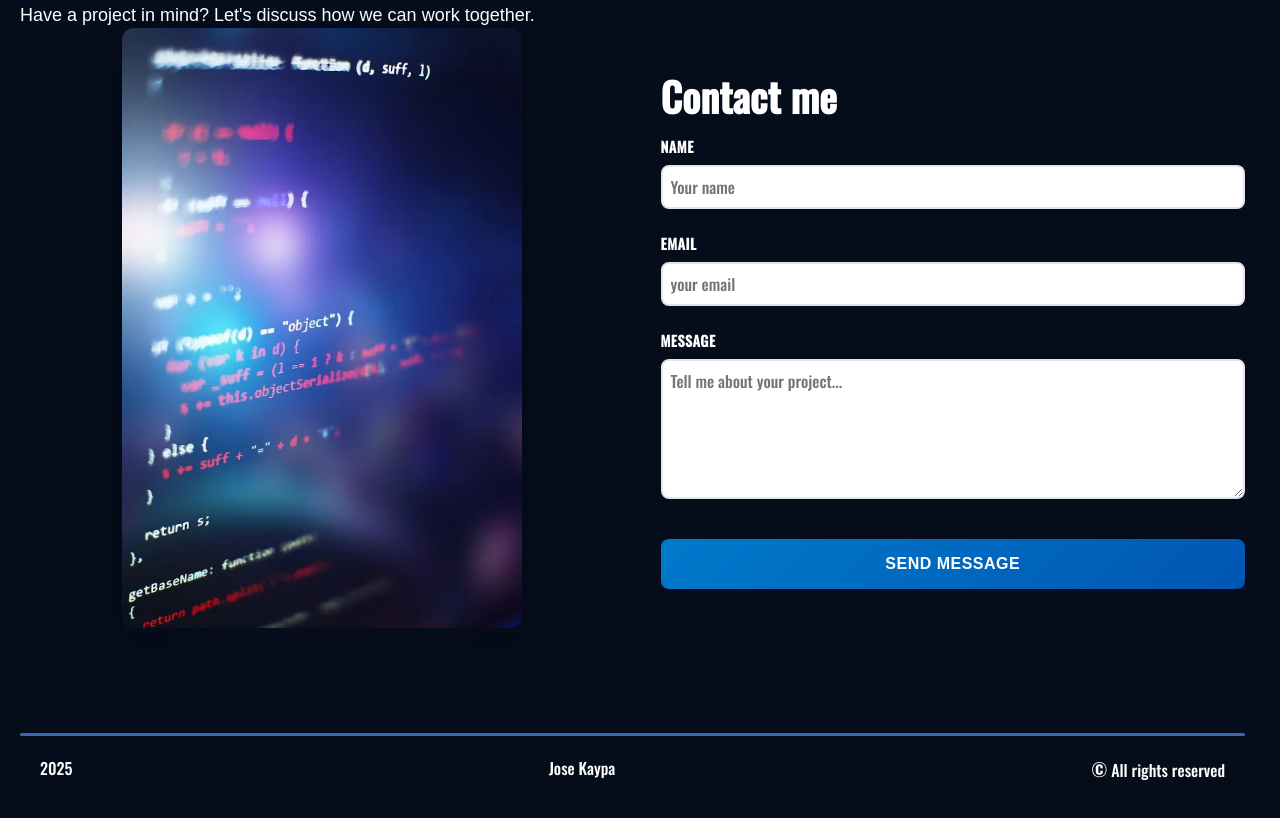
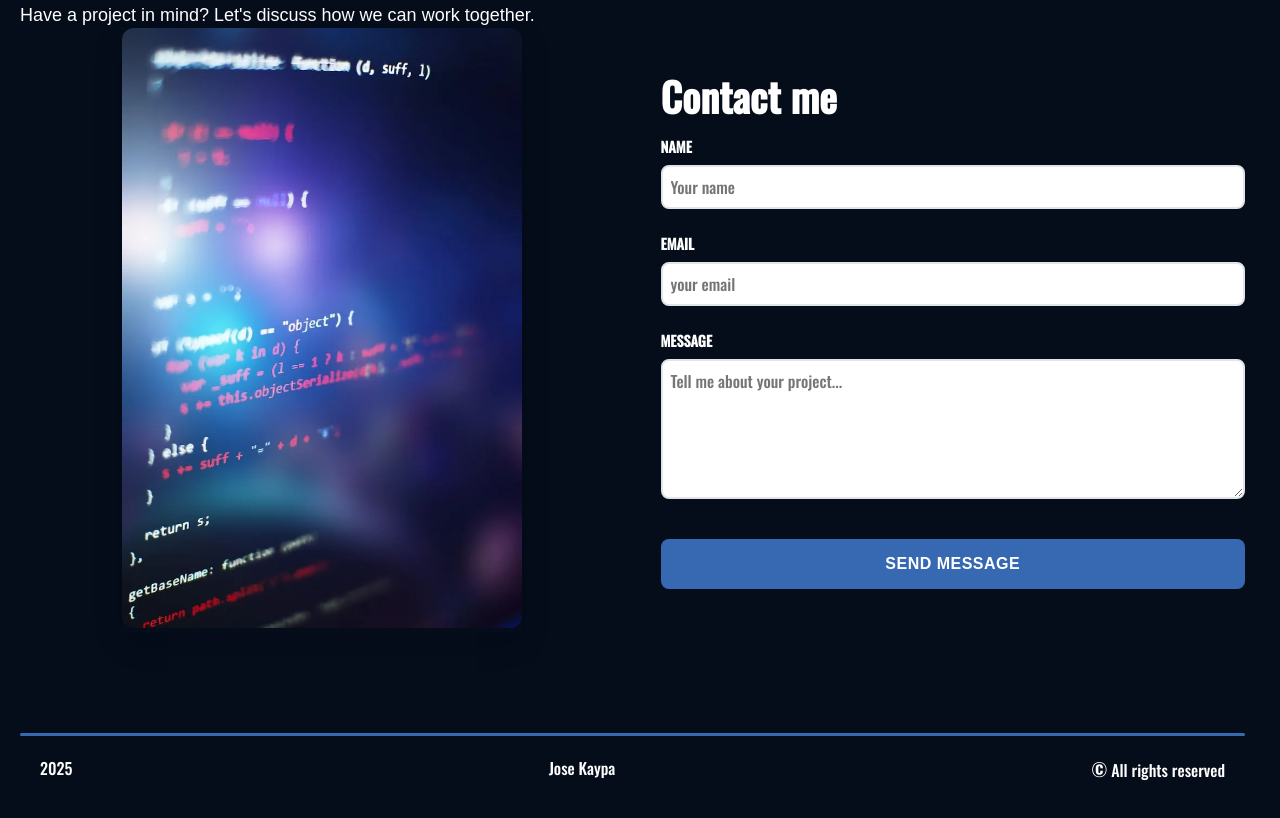
Before and after one commit to JKaypa/portfolio, a Next.js app: page / in a window 1280 px wide. Shown: the part 1760-2578 px from the top of the page. Built offline with nearby package versions, Linux system fonts and the light colour scheme.

Commit message:
Refactor `contact-form.css` to use CSS variables for improved maintainability and theming consistency.

```diff
--- a/app/components/contact/contact-form/contact-form.css
+++ b/app/components/contact/contact-form/contact-form.css
@@ -44,7 +44,7 @@
   color: var(--secondary-color);
   font-size: 0.9rem;
   text-transform: uppercase;
-  letter-spacing: 0.5px;
+  /*letter-spacing: 0.5px;*/
 }
 
 .form-input,
@@ -62,7 +62,7 @@
 .form-input:focus,
 .form-textarea:focus {
   outline: none;
-  border-color: #007acc;
+  border-color: var(--main-color);
   box-shadow: 0 0 0 3px rgba(0, 122, 204, 0.1);
 }
 
@@ -87,8 +87,9 @@
 }
 
 .form-submit-btn {
-  background: linear-gradient(135deg, #007acc, #0056b3);
-  color: white;
+  /*background: linear-gradient(135deg, #007acc, #0056b3);*/
+  background-color: var(--main-color);
+  color: var(--secondary-color);
   border: none;
   padding: 1rem 2rem;
   border-radius: 8px;
@@ -102,7 +103,8 @@
 }
 
 .form-submit-btn:hover:not(:disabled) {
-  background: linear-gradient(135deg, #0056b3, #004085);
+  /*background: linear-gradient(135deg, #0056b3, #004085);*/
+  background-color: var(--main-color);
   transform: translateY(-2px);
 }
 
```
